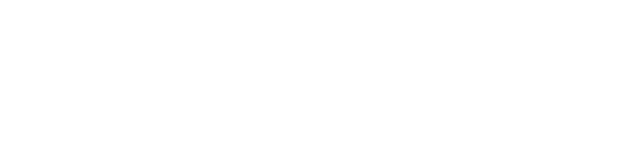
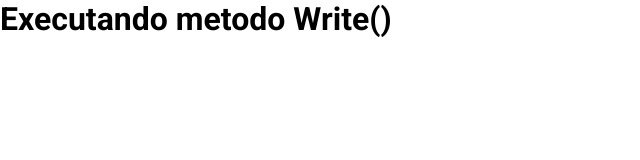
Before and after one commit to Marilzon/full-javascript, a plain HTML site: page index.html in a window 1280 px wide. Shown: the whole page, without its empty margins (0-640 px from the left). Drawn offline with Linux system fonts and the light colour scheme.

Commit message:
document.write()

```diff
--- /dev/null
+++ b/css/app.css
@@ -0,0 +1,11 @@
+@import url('https://fonts.googleapis.com/css2?family=Roboto:ital,wght@0,100;0,400;0,700;0,900;1,500&display=swap');
+
+* {
+    margin: 0;
+    padding: 0;
+    box-sizing: border-box;
+}
+
+html {
+    font-family: 'Roboto', sans-serif;
+}
--- a/index.html
+++ b/index.html
@@ -4,9 +4,14 @@
     <meta charset="UTF-8">
     <meta http-equiv="X-UA-Compatible" content="IE=edge">
     <meta name="viewport" content="width=device-width, initial-scale=1.0">
+
+    <link rel="stylesheet" href="css/app.css">
     <title>Javascript training repository</title>
 </head>
 <body>
 
+    <div id="root"></div>
+
+    <script src="js/app.js"></script>
 </body>
 </html>
--- /dev/null
+++ b/js/app.js
@@ -0,0 +1,3 @@
+"use strict"
+
+document.write('<h1>' + 'Executando metodo Write()' + '</h1>')
```
